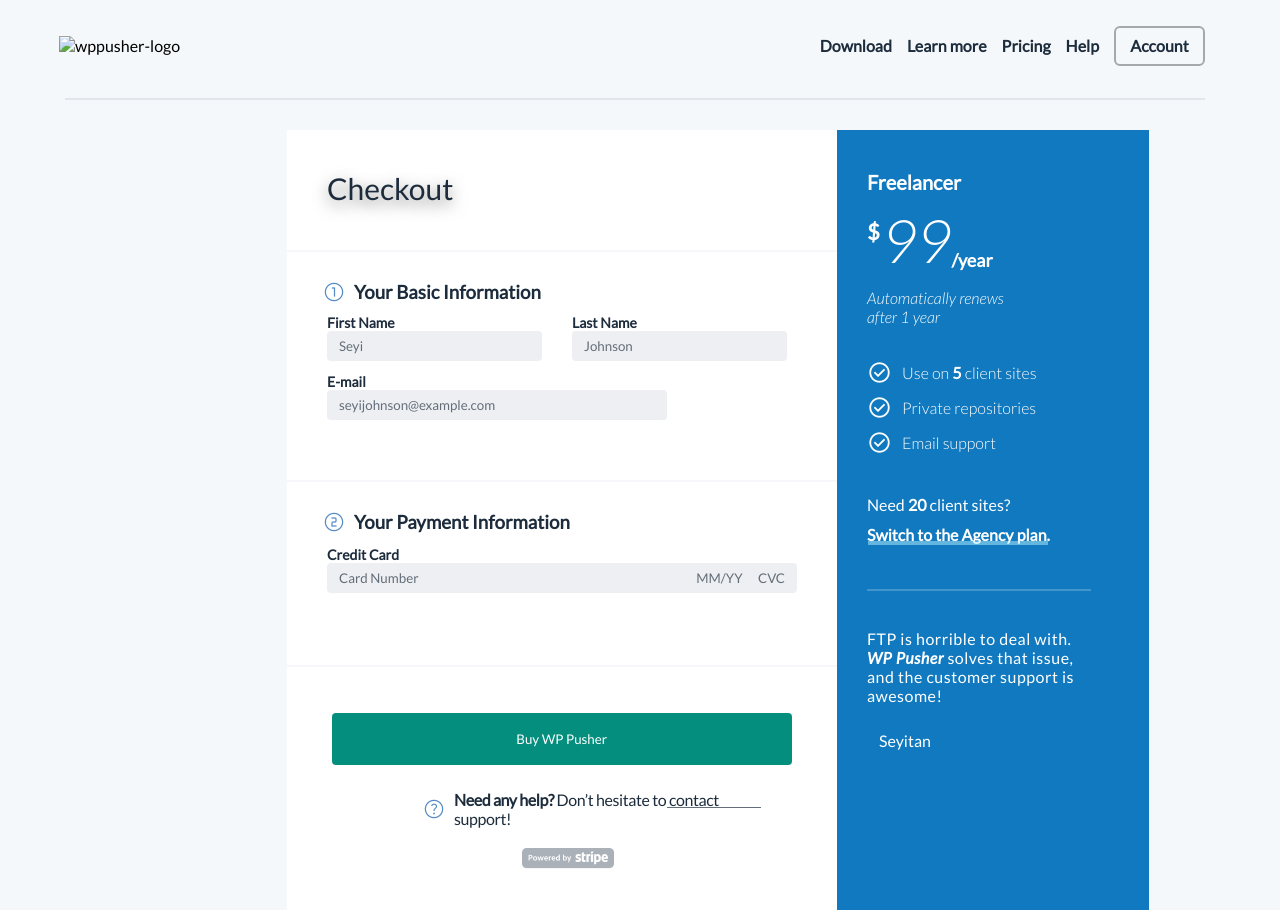
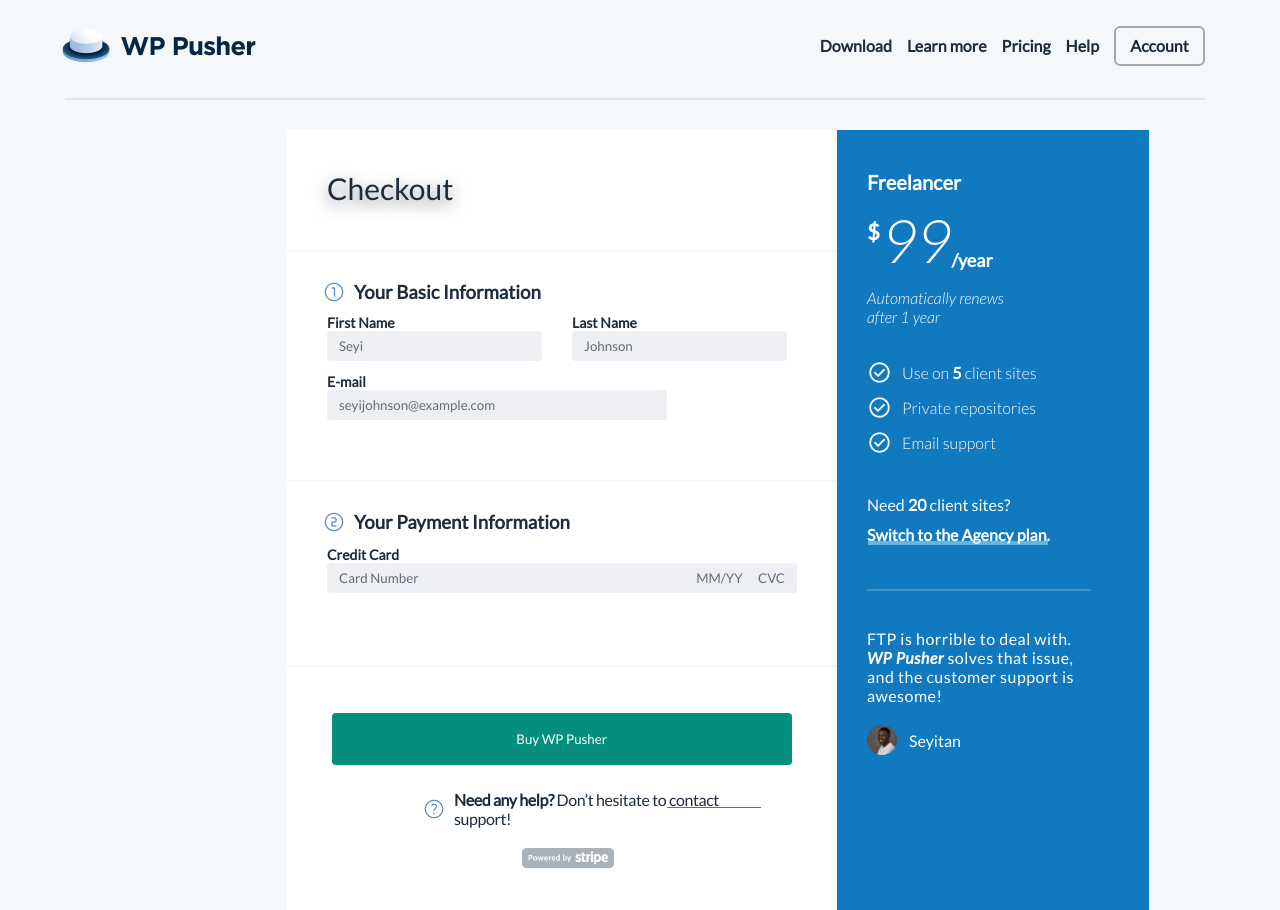
Before and after one commit to Seyinka/Altschool-assignment-3, a plain HTML site: page index.html in a window 1280 px wide. Shown: the top 910 px of the page. Drawn offline with nearby package versions, Linux system fonts and the light colour scheme; the site is published under a folder, as on GitHub Pages, so addresses that start at the root find nothing.

Commit message:
Update index.html

```diff
--- a/index.html
+++ b/index.html
@@ -23,7 +23,7 @@
   <body>
     <section>
       <nav>
-        <img src="/wppusher-logo copy.png" alt="wppusher-logo" />
+        <img src="wppusher-logo copy.png" alt="wppusher-logo" />
         <ul>
           <li><a href="">Download</a></li>
           <li><a href="">Learn more</a></li>
@@ -141,7 +141,7 @@
             </div>
 
             <span class="seyi">
-              <img src="/Seyi.jpg" alt="" height="30px" />
+              <img src="Seyi.jpg" alt="" height="30px" />
               <p>Seyitan</p>
             </span>
           </div>
```
